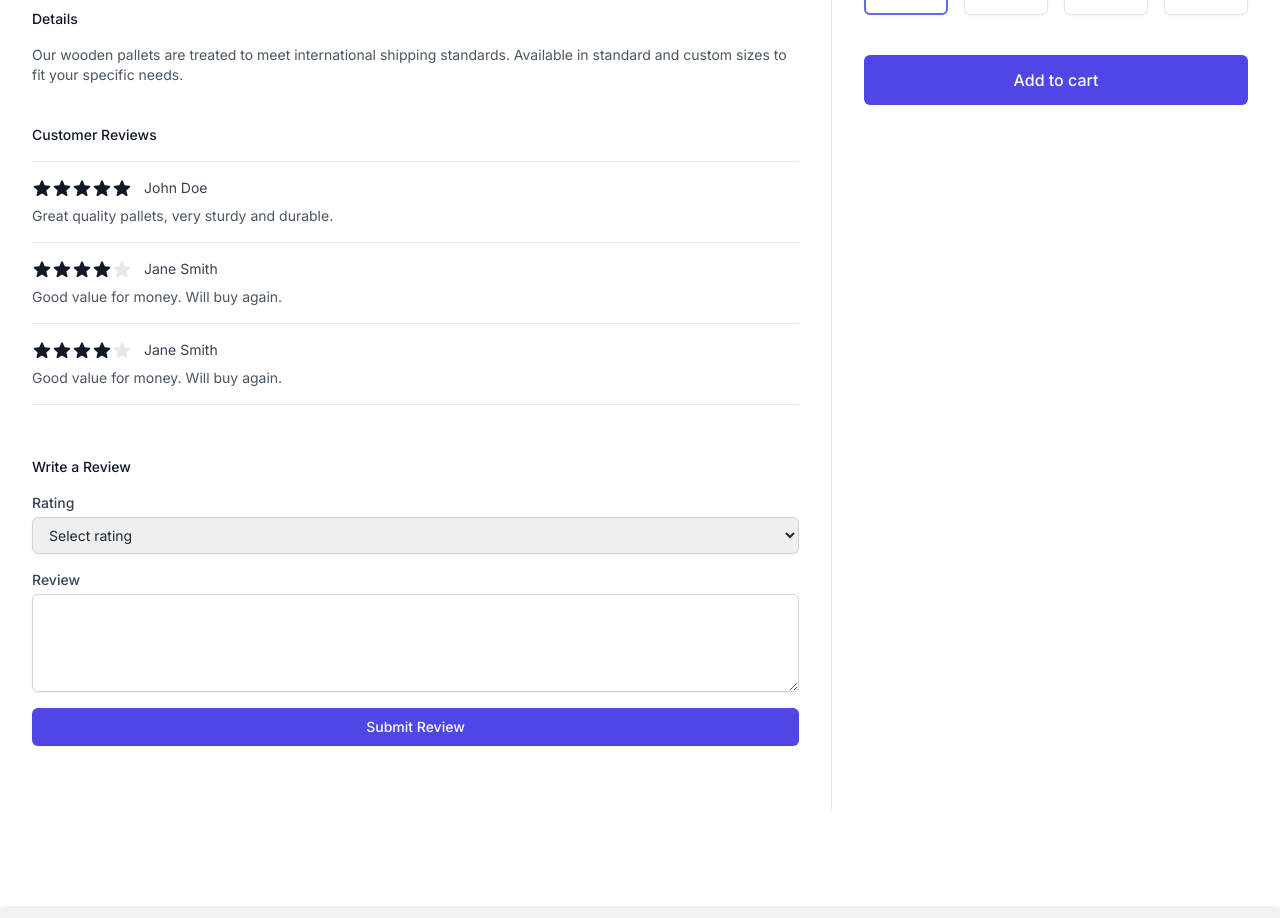
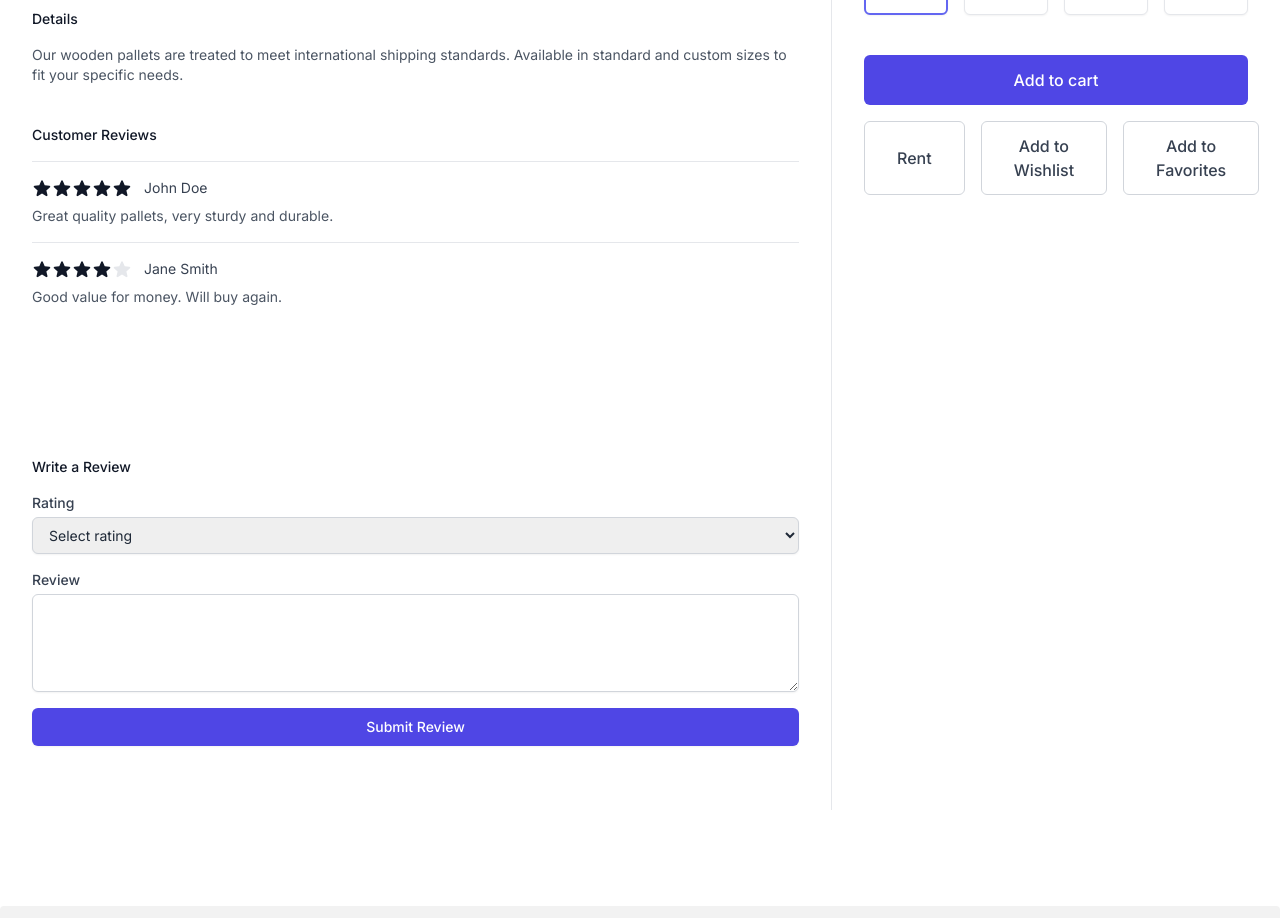
Before and after one commit to EyadTamer999/software-ecommerce-frontend, a Next.js app: page /product/1 in a window 1280 px wide. Shown: the part 1100-2018 px from the top of the page. Built offline with nearby package versions, Linux system fonts and the light colour scheme.

Commit message:
refactor: Refactor Home page to use ProductList component

```diff
--- a/src/app/page.jsx
+++ b/src/app/page.jsx
@@ -1,4 +1,5 @@
-import React from "react";
+import React from 'react';
+import ProductList from './product/ProductList'
 
 export default function Home() {
   const products = [
@@ -77,96 +78,10 @@ export default function Home() {
   ];
 
   return (
-    <>
-      <div className="bg-white flex flex-col">
-        <div className="mx-auto max-w-2xl px-4 py-16 sm:px-6 sm:py-24 lg:max-w-7xl lg:px-8">
-          <h2 className="text-2xl font-bold tracking-tight text-gray-900">Buy Now!</h2>
-          <div className="mt-6 grid grid-cols-1 gap-x-6 gap-y-10 sm:grid-cols-2 lg:grid-cols-4 xl:gap-x-8">
-            {products.map((product) => (
-              <div key={product.id} className="group relative">
-                <div className="aspect-h-1 aspect-w-1 w-full overflow-hidden rounded-md bg-gray-200 lg:aspect-none group-hover:opacity-75 lg:h-80">
-                  <img
-                    src={product.imageSrc}
-                    alt={product.imageAlt}
-                    className="h-full w-full object-cover object-center lg:h-full lg:w-full"
-                  />
-                </div>
-                <div className="mt-4 flex justify-between">
-                  <div>
-                    <h3 className="text-sm text-gray-700">
-                      <a href={product.href}>
-                        <span aria-hidden="true" className="absolute inset-0" />
-                        {product.name}
-                      </a>
-                    </h3>
-                    <p className="mt-1 text-sm text-gray-500">{product.color}</p>
-                  </div>
-                  <p className="text-sm font-medium text-gray-900">{product.price}</p>
-                </div>
-              </div>
-            ))}
-          </div>
-        </div>
-
-        <div id="new" className="mx-auto max-w-2xl px-4 py-16 sm:px-6 sm:py-24 lg:max-w-7xl lg:px-8">
-          <h2 className="text-2xl font-bold tracking-tight text-gray-900">New Pallets</h2>
-          <div className="mt-6 grid grid-cols-1 gap-x-6 gap-y-10 sm:grid-cols-2 lg:grid-cols-4 xl:gap-x-8">
-            {products.map((product) => (
-              <div key={product.id} className="group relative">
-                <div className="aspect-h-1 aspect-w-1 w-full overflow-hidden rounded-md bg-gray-200 lg:aspect-none group-hover:opacity-75 lg:h-80">
-                  <img
-                    src={product.imageSrc}
-                    alt={product.imageAlt}
-                    className="h-full w-full object-cover object-center lg:h-full lg:w-full"
-                  />
-                </div>
-                <div className="mt-4 flex justify-between">
-                  <div>
-                    <h3 className="text-sm text-gray-700">
-                      <a href={product.href}>
-                        <span aria-hidden="true" className="absolute inset-0" />
-                        {product.name}
-                      </a>
-                    </h3>
-                    <p className="mt-1 text-sm text-gray-500">{product.color}</p>
-                  </div>
-                  <p className="text-sm font-medium text-gray-900">{product.price}</p>
-                </div>
-              </div>
-            ))}
-          </div>
-        </div>
-
-        <div id="trending" className="mx-auto max-w-2xl px-4 py-16 sm:px-6 sm:py-24 lg:max-w-7xl lg:px-8">
-          <h2 className="text-2xl font-bold tracking-tight text-gray-900">Trending 🔥</h2>
-          <div className="mt-6 grid grid-cols-1 gap-x-6 gap-y-10 sm:grid-cols-2 lg:grid-cols-4 xl:gap-x-8">
-            {products.map((product) => (
-              <div key={product.id} className="group relative">
-                <div className="aspect-h-1 aspect-w-1 w-full overflow-hidden rounded-md bg-gray-200 lg:aspect-none group-hover:opacity-75 lg:h-80">
-                  <img
-                    src={product.imageSrc}
-                    alt={product.imageAlt}
-                    className="h-full w-full object-cover object-center lg:h-full lg:w-full"
-                  />
-                </div>
-                <div className="mt-4 flex justify-between">
-                  <div>
-                    <h3 className="text-sm text-gray-700">
-                      <a href={product.href}>
-                        <span aria-hidden="true" className="absolute inset-0" />
-                        {product.name}
-                      </a>
-                    </h3>
-                    <p className="mt-1 text-sm text-gray-500">{product.color}</p>
-                  </div>
-                  <p className="text-sm font-medium text-gray-900">{product.price}</p>
-                </div>
-              </div>
-            ))}
-          </div>
-        </div>
-
-      </div>
-    </>
+    <div className="bg-white flex flex-col">
+      <ProductList title="Buy Now!" products={products} />
+      <ProductList title="New Pallets" products={products} />
+      <ProductList title="Trending 🔥" products={products} />
+    </div>
   );
 }
--- /dev/null
+++ b/src/app/product/ProductCard.js
@@ -0,0 +1,49 @@
+import React from 'react';
+import { HeartIcon } from '@heroicons/react/20/solid';
+
+export default function ProductCard({ product }) {
+    return (
+        <div key={product.id} className="group relative">
+            <div className="aspect-h-1 aspect-w-1 w-full overflow-hidden rounded-md bg-gray-200 lg:aspect-none group-hover:opacity-75 lg:h-80">
+                <img
+                    src={product.imageSrc}
+                    alt={product.imageAlt}
+                    href={product.href}
+                    className="h-full w-full object-cover object-center lg:h-full lg:w-full"
+                />
+            </div>
+            <div className="mt-4 flex justify-between">
+                <div>
+                    <h3 className="text-sm text-gray-700">
+                        <a>
+                            <span aria-hidden="true" className="absolute inset-0" />
+                            {product.name}
+                        </a>
+                    </h3>
+                    <p className="mt-1 text-sm text-gray-500">{product.color}</p>
+                </div>
+                <p className="text-sm font-medium text-gray-900">{product.price}</p>
+            </div>
+            <div className="mt-2 flex space-x-2">
+                <button
+                    type="button"
+                    className="flex w-full items-center justify-center rounded-md border border-gray-300 bg-white px-4 py-2 text-sm font-medium text-gray-700 hover:bg-gray-50 focus:outline-none focus:ring-2 focus:ring-indigo-500 focus:ring-offset-2"
+                >
+                    Add to Cart
+                </button>
+                <button
+                    type="button"
+                    className="flex w-full items-center justify-center rounded-md border border-gray-300 bg-white px-4 py-2 text-sm font-medium text-gray-700 hover:bg-gray-50 focus:outline-none focus:ring-2 focus:ring-indigo-500 focus:ring-offset-2"
+                >
+                    Rent
+                </button>
+                <button
+                    type="button"
+                    className="flex w-full items-center justify-center rounded-md border border-gray-300 bg-white p-2 text-sm font-medium text-gray-700 hover:bg-gray-50 focus:outline-none focus:ring-2 focus:ring-indigo-500 focus:ring-offset-2"
+                >
+                    <HeartIcon className="h-5 w-5 text-gray-700" />
+                </button>
+            </div>
+        </div>
+    );
+}
--- /dev/null
+++ b/src/app/product/ProductList.js
@@ -0,0 +1,15 @@
+import React from 'react';
+import ProductCard from './ProductCard';
+
+export default function ProductList({ title, products }) {
+    return (
+        <div className="mx-auto max-w-2xl px-4 py-16 sm:px-6 sm:py-24 lg:max-w-7xl lg:px-8">
+            <h2 className="text-2xl font-bold tracking-tight text-gray-900">{title}</h2>
+            <div className="mt-6 grid grid-cols-1 gap-x-6 gap-y-10 sm:grid-cols-2 lg:grid-cols-4 xl:gap-x-8">
+                {products.map((product) => (
+                    <ProductCard key={product.id} product={product} />
+                ))}
+            </div>
+        </div>
+    );
+}
--- a/src/app/product/[product]/page.jsx
+++ b/src/app/product/[product]/page.jsx
@@ -59,30 +59,6 @@ const initialReviews = [
     rating: 5,
     text: "Great quality pallets, very sturdy and durable.",
     author: "John Doe",
-  },
-  {
-    id: 2,
-    rating: 4,
-    text: "Good value for money. Will buy again.",
-    author: "Jane Smith",
-  },
-  {
-    id: 2,
-    rating: 4,
-    text: "Good value for money. Will buy again.",
-    author: "Jane Smith",
-  },
-  {
-    id: 2,
-    rating: 4,
-    text: "Good value for money. Will buy again.",
-    author: "Jane Smith",
-  },
-  {
-    id: 2,
-    rating: 4,
-    text: "Good value for money. Will buy again.",
-    author: "Jane Smith",
   },
   {
     id: 2,
@@ -310,6 +286,27 @@ export default function Product() {
               >
                 Add to cart
               </button>
+
+              <div className="mt-4 flex space-x-4">
+                <button
+                  type="button"
+                  className="flex w-full items-center justify-center rounded-md border border-gray-300 bg-white px-8 py-3 text-base font-medium text-gray-700 hover:bg-gray-50 focus:outline-none focus:ring-2 focus:ring-indigo-500 focus:ring-offset-2"
+                >
+                  Rent
+                </button>
+                <button
+                  type="button"
+                  className="flex w-full items-center justify-center rounded-md border border-gray-300 bg-white px-8 py-3 text-base font-medium text-gray-700 hover:bg-gray-50 focus:outline-none focus:ring-2 focus:ring-indigo-500 focus:ring-offset-2"
+                >
+                  Add to Wishlist
+                </button>
+                <button
+                  type="button"
+                  className="flex w-full items-center justify-center rounded-md border border-gray-300 bg-white px-8 py-3 text-base font-medium text-gray-700 hover:bg-gray-50 focus:outline-none focus:ring-2 focus:ring-indigo-500 focus:ring-offset-2"
+                >
+                  Add to Favorites
+                </button>
+              </div>
             </form>
           </div>
 
```
